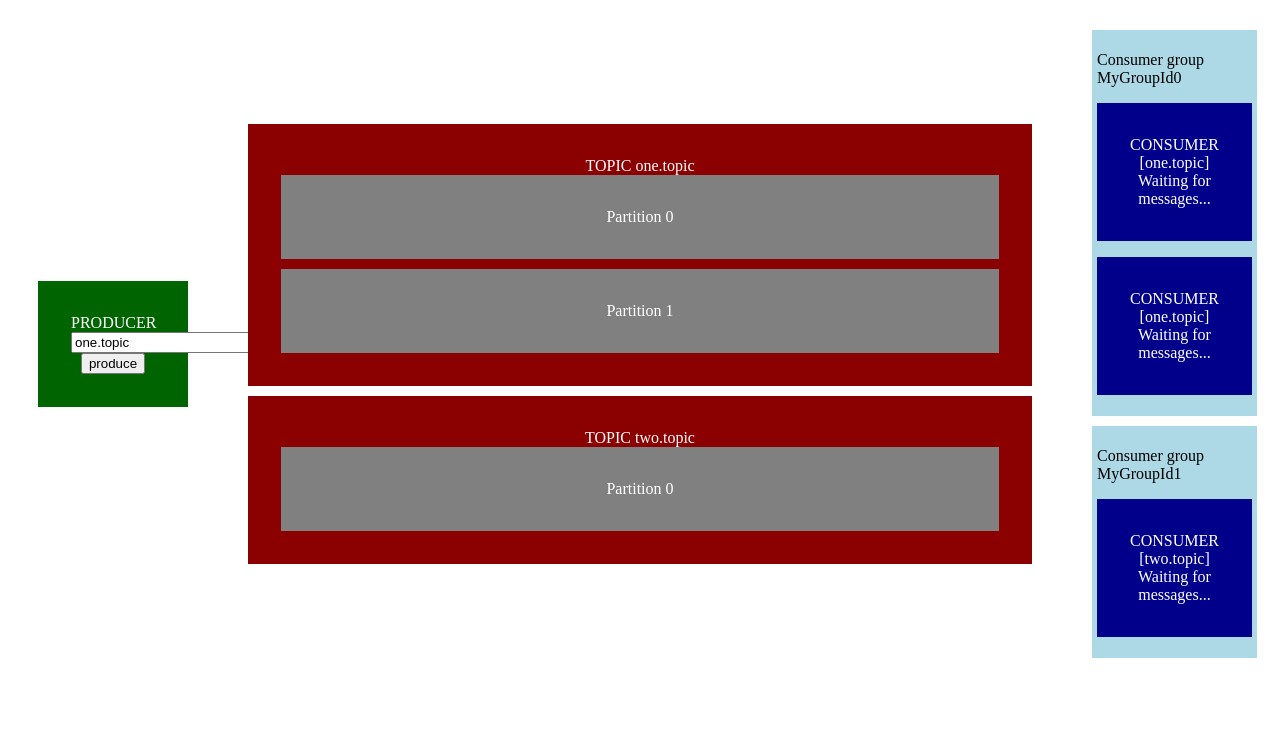
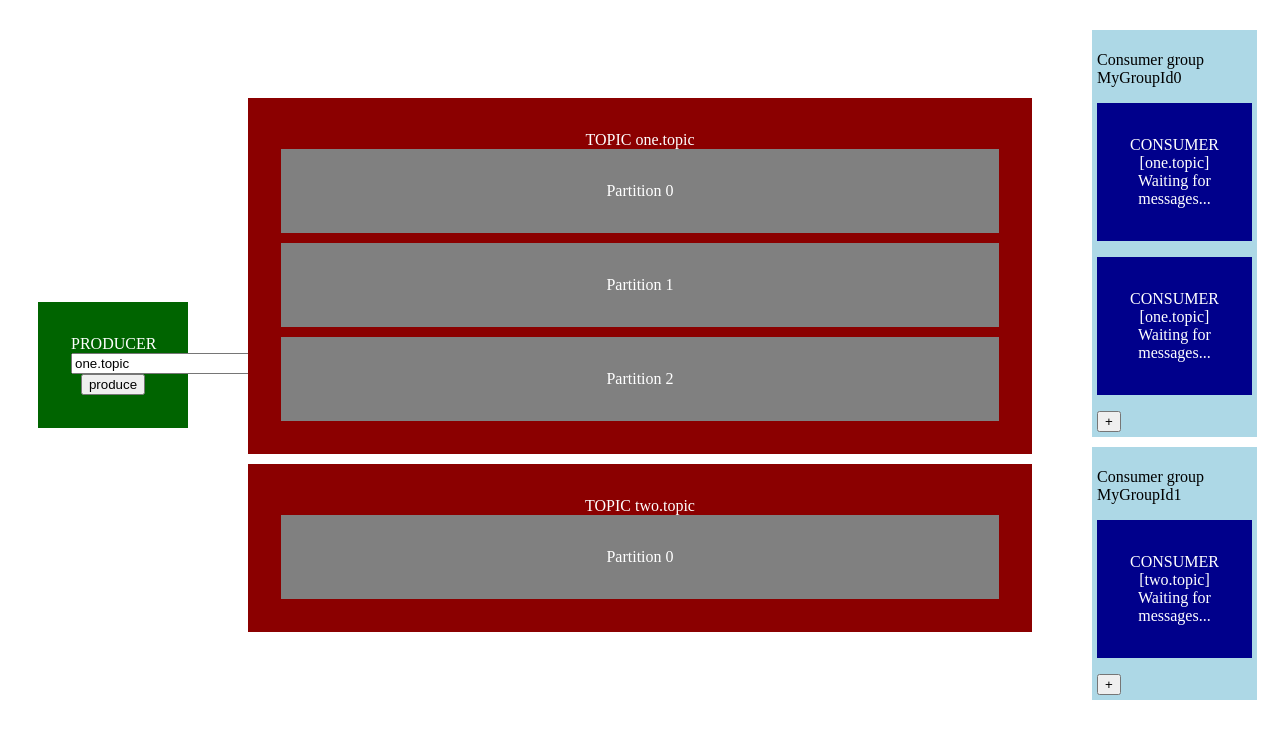
Before and after one commit to txiribimakula/kafka-playground, an Angular app: page / in a window 1280 px wide. Shown: the top 738 px of the page. Built offline with nearby package versions, Linux system fonts and the light colour scheme.

Commit message:
add consumer to group

```diff
--- a/src/app/consumer/consumer-group/consumer-group.component.html
+++ b/src/app/consumer/consumer-group/consumer-group.component.html
@@ -3,4 +3,5 @@
     @for (consumerId of consumersByGroupId(); track $index) {
         <app-consumer [consumerId]="consumerId"></app-consumer>
     }
+    <button (click)="addConsumer()">+</button>
 </div>
--- a/src/app/consumer/consumer-group/consumer-group.component.ts
+++ b/src/app/consumer/consumer-group/consumer-group.component.ts
@@ -81,4 +81,8 @@ export class ConsumerGroupComponent {
       });
     });
   }
+
+  addConsumer() {
+    this.consumer.addConsumer(['one.topic'], this.id);
+  }
 }
--- a/src/app/consumer/consumer.service.ts
+++ b/src/app/consumer/consumer.service.ts
@@ -29,4 +29,10 @@ export class ConsumerService {
       )
     );
   }
+
+  addConsumer(topics: string[], groupId: string) {
+    this.consumers.update(
+      () => new Map(this.consumers().set(crypto.randomUUID(), signal(new Consumer(topics, groupId))))
+    );
+  }
 }
--- a/src/app/topic/topic.service.ts
+++ b/src/app/topic/topic.service.ts
@@ -8,7 +8,7 @@ export class TopicService {
   topics = signal<Map<string, Topic>>(new Map<string, Topic>());
 
   constructor() {
-    var topic1 = new Topic('one.topic', 2);
+    var topic1 = new Topic('one.topic', 3);
     var topic2 = new Topic('two.topic', 1);
     this.topics.set(this.topics().set(topic1.name, topic1));
     this.topics.set(this.topics().set(topic2.name, topic2));
```
